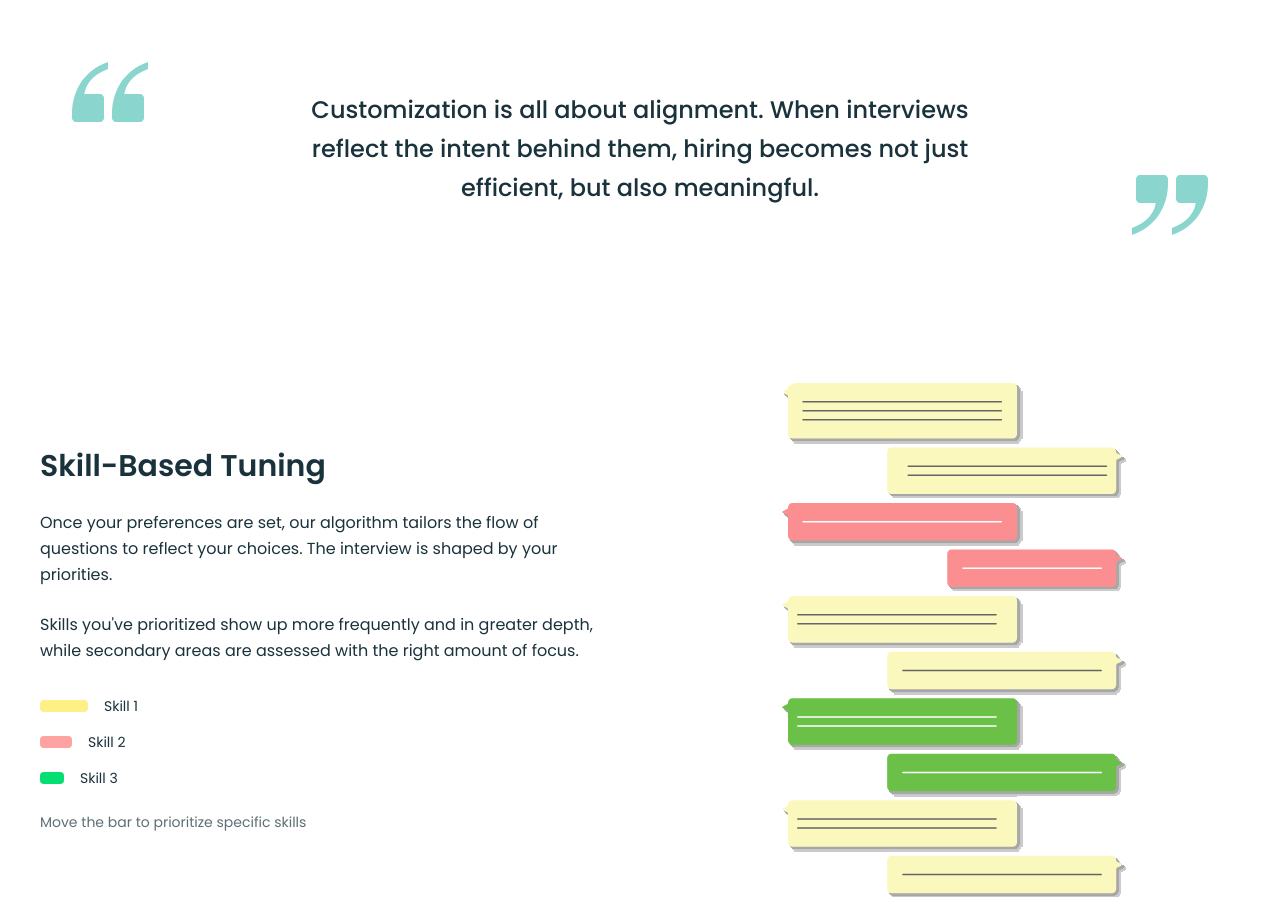
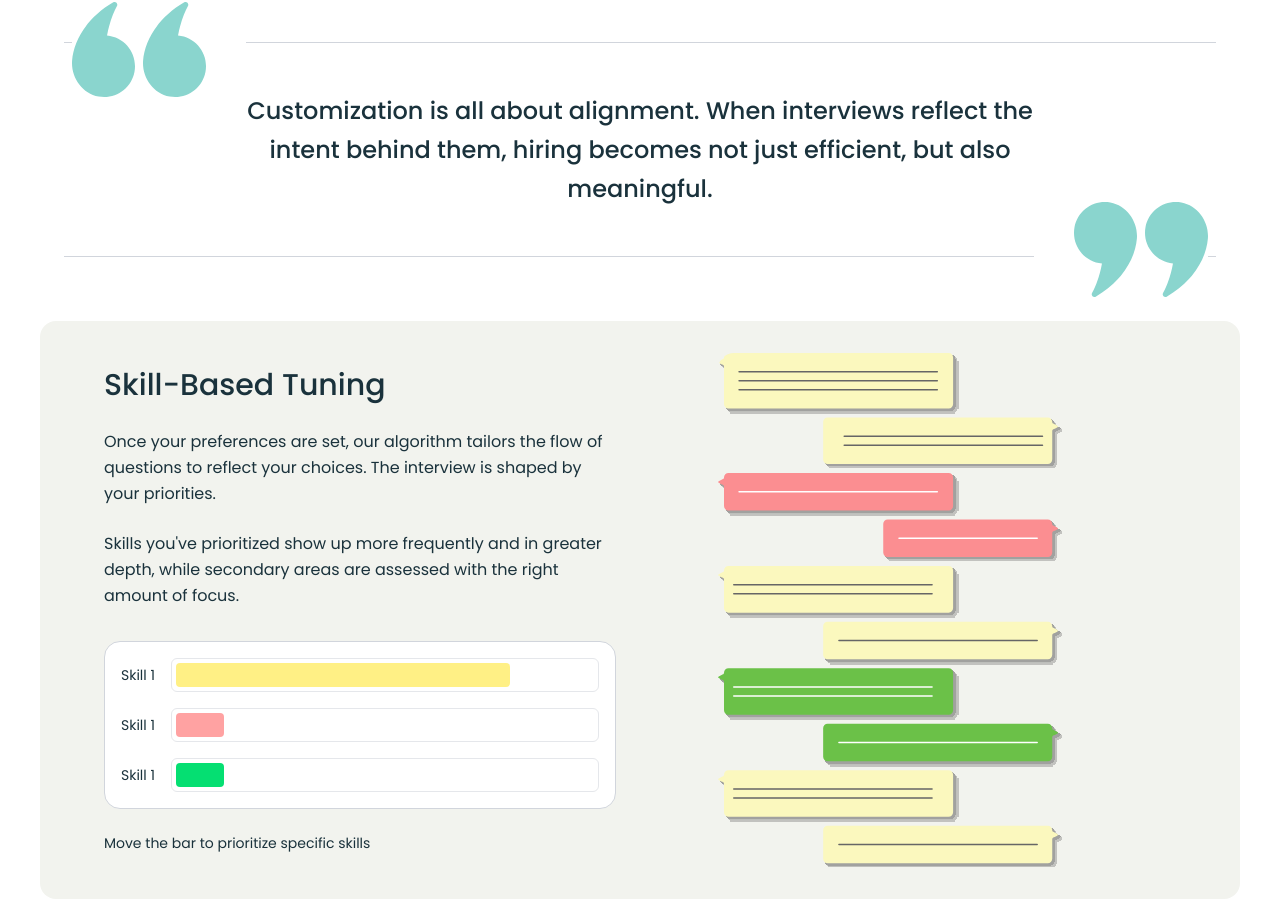
Before and after one commit to sakshamjaiswal1/cerebrus-frontend, a React (Vite) app: page /customization in a window 1280 px wide. Shown: the part 1245-2144 px from the top of the page. Built offline with nearby package versions, Linux system fonts and the light colour scheme.

Commit message:
fix: customization page fixed

```diff
--- a/src/components/customization/CustomizationQuote.tsx
+++ b/src/components/customization/CustomizationQuote.tsx
@@ -4,23 +4,17 @@ const CustomizationQuote = () => {
       <div className="mx-auto">
         <div className="text-center relative">
           {/* Left Quote marks */}
-          <div className="absolute top-0 left-8 z-10">
-            <svg width="80" height="80" viewBox="0 0 100 100" fill="none" xmlns="http://www.w3.org/2000/svg">
-              <path d="M15 70C15 62.5 17.5 55 22.5 48.75C27.5 42.5 35 37.5 45 33.75V25C30 30 17.5 40 10 52.5C2.5 65 0 77.5 0 90V95C0 97.5 2.5 100 5 100H35C37.5 100 40 97.5 40 95V70C40 67.5 37.5 65 35 65H15C12.5 65 10 67.5 10 70H15Z" fill="#8AD5CE"/>
-              <path d="M65 70C65 62.5 67.5 55 72.5 48.75C77.5 42.5 85 37.5 95 33.75V25C80 30 67.5 40 60 52.5C52.5 65 50 77.5 50 90V95C50 97.5 52.5 100 55 100H85C87.5 100 90 97.5 90 95V70C90 67.5 87.5 65 85 65H65C62.5 65 60 67.5 60 70H65Z" fill="#8AD5CE"/>
-            </svg>
+          <div className="absolute -top-10 left-8 z-30 bg-white pr-10 max-md:-top-5 max-md:left-0">
+            <img src="/quote.svg" alt="Quote Left" className="max-md:w-10 object-contain" />
           </div>
 
           {/* Right Quote marks */}
-          <div className="absolute bottom-0 right-8 z-10 rotate-180">
-            <svg width="80" height="80" viewBox="0 0 100 100" fill="none" xmlns="http://www.w3.org/2000/svg">
-              <path d="M15 70C15 62.5 17.5 55 22.5 48.75C27.5 42.5 35 37.5 45 33.75V25C30 30 17.5 40 10 52.5C2.5 65 0 77.5 0 90V95C0 97.5 2.5 100 5 100H35C37.5 100 40 97.5 40 95V70C40 67.5 37.5 65 35 65H15C12.5 65 10 67.5 10 70H15Z" fill="#8AD5CE"/>
-              <path d="M65 70C65 62.5 67.5 55 72.5 48.75C77.5 42.5 85 37.5 95 33.75V25C80 30 67.5 40 60 52.5C52.5 65 50 77.5 50 90V95C50 97.5 52.5 100 55 100H85C87.5 100 90 97.5 90 95V70C90 67.5 87.5 65 85 65H65C62.5 65 60 67.5 60 70H65Z" fill="#8AD5CE"/>
-            </svg>
+          <div className="absolute -bottom-10 right-8 z-30 rotate-180 bg-white pr-10 max-md:-bottom-5 max-md:right-0">
+            <img src="/quote.svg" alt="Quote Right" className="max-md:w-10 object-contain" />
           </div>
 
-          <div className="max-w-4xl mx-auto px-20 py-12 relative z-20">
-            <p className="text-2xl font-medium text-primary leading-relaxed">
+          <div className="max-w-6xl w-full max-md:px-4 max-md:py-8 mx-auto px-20 py-12 relative z-20 border-y border-gray-300">
+            <p className="text-2xl max-md:text-xs font-medium text-primary leading-relaxed w-4/5 max-md:w-full mx-auto">
               Customization is all about alignment. When interviews reflect the intent behind them, hiring becomes not just efficient, but also meaningful.
             </p>
           </div>
--- a/src/components/customization/SkillBasedTuning.tsx
+++ b/src/components/customization/SkillBasedTuning.tsx
@@ -1,12 +1,8 @@
 const SkillBasedTuning = () => {
   return (
-    <section className="w-full py-16">
-      <div className="mx-auto">
-        <div className="flex flex-col lg:flex-row gap-12 items-center">
-
-          {/* Left Side - Content */}
-          <div className="lg:w-1/2">
-            <h2 className="text-3xl font-semibold text-primary mb-6 leading-tight">
+    <>
+      <div className="max-md:block hidden">
+        <h2 className="text-3xl font-medium text-primary mb-6 leading-tight">
           Skill-Based Tuning
         </h2>
 
@@ -19,44 +15,73 @@ const SkillBasedTuning = () => {
             Skills you've prioritized show up more frequently and in greater depth, while secondary areas are assessed with the right amount of focus.
           </p>
         </div>
+      </div>
+      <section className="w-full py-8 px-16 max-md:p-4 rounded-2xl bg-brand-bg">
+        <div className="mx-auto">
+          <div className="flex flex-col lg:flex-row gap-12 items-center">
 
-            <div className="space-y-4">
+            {/* Left Side - Content */}
+            <div className="lg:w-1/2 w-full">
+              <div className="max-md:hidden">
+                <h2 className="text-3xl font-medium text-primary mb-6 leading-tight">
+                  Skill-Based Tuning
+                </h2>
+
+                <div className="space-y-6 mb-8">
+                  <p className="text-base text-primary leading-relaxed">
+                    Once your preferences are set, our algorithm tailors the flow of questions to reflect your choices. The interview is shaped by your priorities.
+                  </p>
+
+                  <p className="text-base text-primary leading-relaxed">
+                    Skills you've prioritized show up more frequently and in greater depth, while secondary areas are assessed with the right amount of focus.
+                  </p>
+                </div>
+              </div>
+
+              <div className="space-y-4 bg-white border border-gray-300 rounded-2xl p-4 whitespace-nowrap">
                 <div className="flex items-center space-x-4">
-                <div className="w-12 h-3 bg-yellow-200 rounded"></div>
                   <span className="text-sm text-primary">Skill 1</span>
+                  <div className="bg-white border border-gray-200 rounded-md p-1 w-11/12">
+                    <div className="w-4/5 h-6 bg-yellow-200 rounded"></div>
+                  </div>
                 </div>
 
                 <div className="flex items-center space-x-4">
-                <div className="w-8 h-3 bg-red-300 rounded"></div>
-                <span className="text-sm text-primary">Skill 2</span>
+                  <span className="text-sm text-primary">Skill 1</span>
+                  <div className="bg-white border border-gray-200 rounded-md p-1 w-11/12">
+                    <div className="w-12 h-6 bg-red-300 rounded"></div>
+                  </div>
                 </div>
 
                 <div className="flex items-center space-x-4">
-                <div className="w-6 h-3 bg-green-400 rounded"></div>
-                <span className="text-sm text-primary">Skill 3</span>
+                  <span className="text-sm text-primary">Skill 1</span>
+                  <div className="bg-white border border-gray-200 rounded-md p-1 w-11/12">
+                    <div className="w-12 h-6 bg-green-400 rounded"></div>
+                  </div>
                 </div>
               </div>
 
               <div className="mt-6">
-              <p className="text-sm text-primary opacity-70">
+                <p className="text-sm text-primary max-md:text-center">
                   Move the bar to prioritize specific skills
                 </p>
               </div>
             </div>
 
             {/* Right Side - Skill Tuning Image */}
-          <div className="lg:w-1/2 flex justify-end">
+            <div className="lg:w-1/2 flex justify-end w-full">
               <div className="rounded-2xl overflow-hidden">
                 <img
                   src="/skill_right_cust.svg"
                   alt="Skill-Based Tuning Interface"
-                className="w-3/4 h-auto object-cover"
+                  className="w-3/4 max-md:w-full h-auto object-cover"
                 />
               </div>
             </div>
           </div>
         </div>
       </section>
+    </>
   )
 }
 
--- a/src/pages/Customization.tsx
+++ b/src/pages/Customization.tsx
@@ -45,7 +45,7 @@ function Customization() {
         />
         <link rel="canonical" href="https://cerebrus.ai/customization" />
       </Helmet>
-      <main className="p-10">
+      <main className="p-10 max-md:p-5">
         <Header />
         <CustomizationHero />
         <CustomizationFeatures />
```
Also changed, not shown: public/quote.svg (added). Lines whose indentation alone changed are shown as unchanged.
